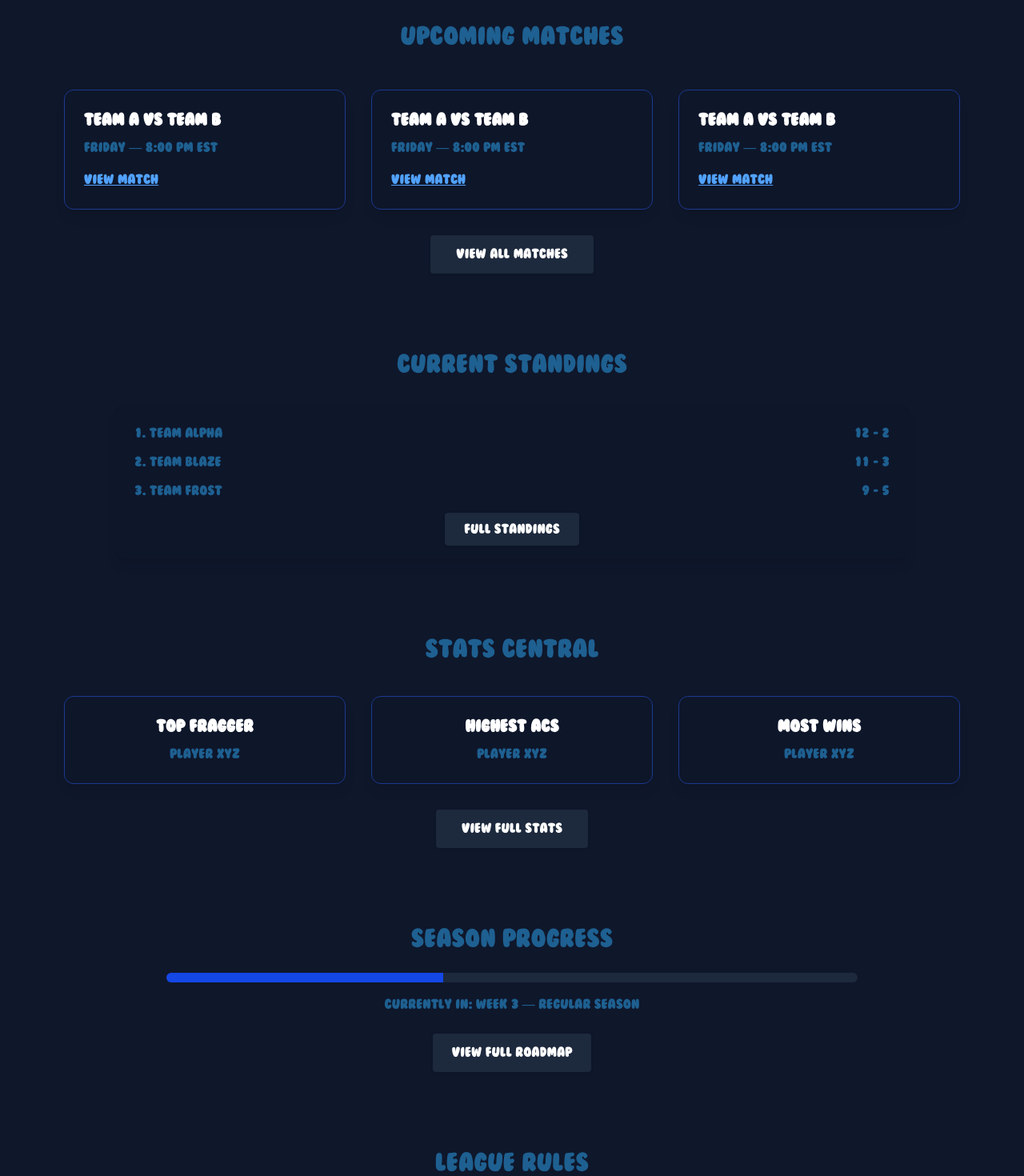
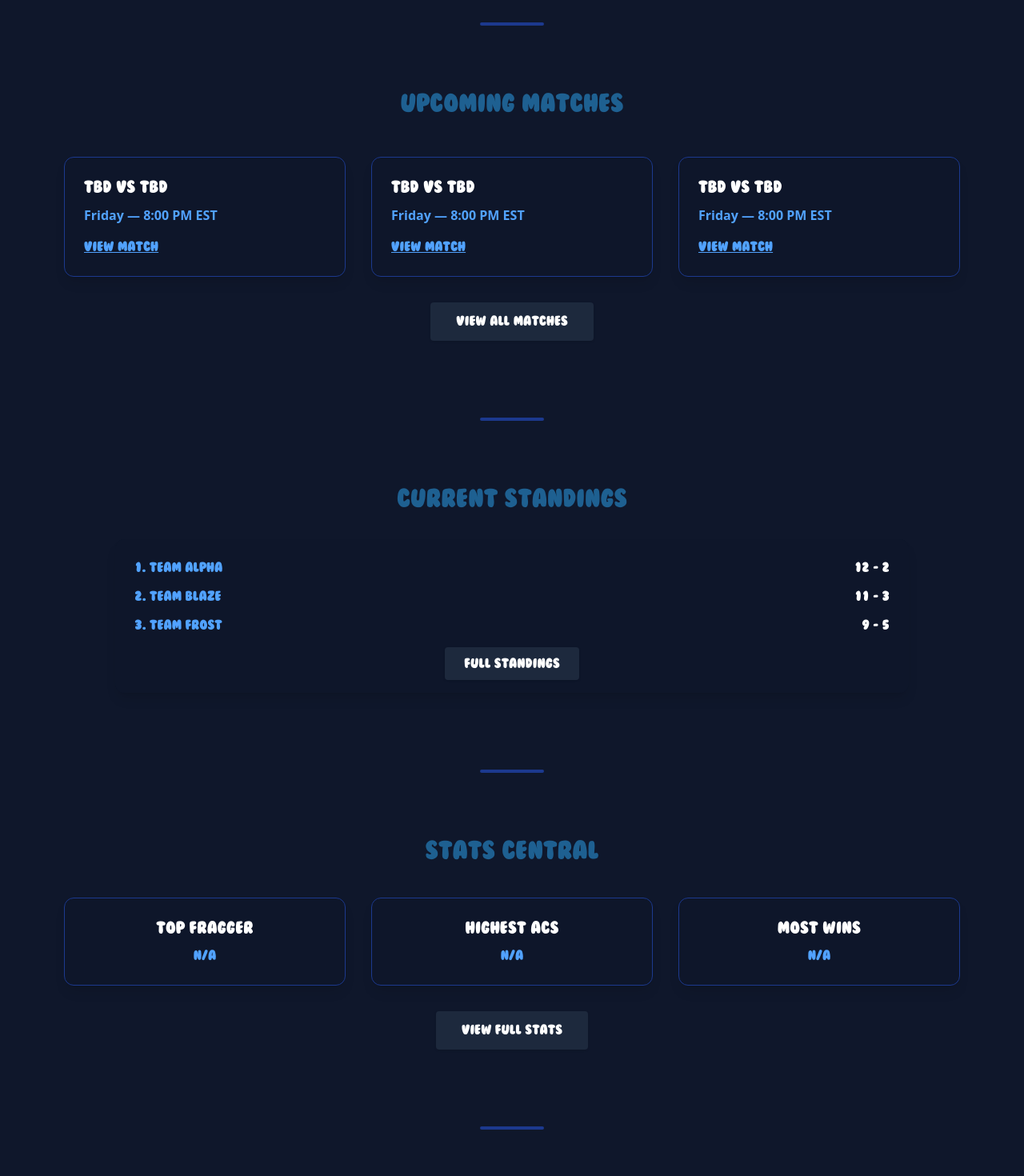
Before and after one commit to Hugo-Lapointe/PYF_Tournament_Version1, a React (Vite) app in the folder pyf-tournament/: page / in a window 1280 px wide. Shown: the part 920-2390 px from the top of the page at 80% size. Built offline with nearby package versions, Linux system fonts and the light colour scheme; no server answers.

Commit message:
About Done

```diff
--- a/pyf-tournament/src/pages/Landing.jsx
+++ b/pyf-tournament/src/pages/Landing.jsx
@@ -34,7 +34,7 @@ export default function Landing() {
           {/* =============================== */}
           <div className="flex flex-col items-center text-center max-w-4xl w-full mb-24">
             <motion.h1
-              className="text-4xl md:text-6xl font-extrabold mb-6 drop-shadow-lg text-[#1E6091]"
+              className="text-4xl md:text-6xl mb-6 drop-shadow-lg text-[#1E6091]"
               initial={{ opacity: 0, scale: 0.9 }}
               animate={{ opacity: 1, scale: 1 }}
               transition={{ delay: 0.2, duration: 0.4 }}
@@ -48,7 +48,7 @@ export default function Landing() {
               animate={{ opacity: 1 }}
               transition={{ delay: 0.4, duration: 0.4 }}
             >
-              A competitive space for collegiate and community teams to clash, compete, and dominate.
+              A friendly competitive space for collegiate, community teams and solo players to clash, compete, and dominate.
             </motion.p>
 
             <Link
@@ -79,6 +79,8 @@ export default function Landing() {
             </Link>
           </div>
 
+          <div className="w-20 h-1 bg-blue-900 rounded-full mb-20" />
+
           {/* =============================== */}
           {/*       UPCOMING MATCHES PREVIEW  */}
           {/* =============================== */}
@@ -92,8 +94,8 @@ export default function Landing() {
                   key={i}
                   className="bg-slate-900/70 backdrop-blur-md border border-blue-900 p-6 rounded-xl shadow-lg"
                 >
-                  <h3 className="font-bold text-xl text-white mb-2">Team A vs Team B</h3>
-                  <p className="text-[#1E6091]">Friday — 8:00 PM EST</p>
+                  <h3 className="text-xl text-white mb-2">TBD vs TBD</h3>
+                  <p className="text-blue-400 font-semibold font-sans font-light">Friday — 8:00 PM EST</p>
                   <Link
                     to="/matches"
                     className="inline-block mt-4 text-blue-400 hover:text-blue-300 underline"
@@ -114,6 +116,8 @@ export default function Landing() {
             </div>
           </section>
 
+          <div className="w-20 h-1 bg-blue-900 rounded-full mb-20" />
+
           {/* =============================== */}
           {/*        STANDINGS PREVIEW        */}
           {/* =============================== */}
@@ -122,17 +126,17 @@ export default function Landing() {
 
             <div className="bg-slate-900/70 backdrop-blur-md p-6 rounded-xl shadow-lg">
               <ul className="space-y-3">
-                <li className="flex justify-between text-[#1E6091]">
-                  <span>1. Team Alpha</span>
-                  <span>12 - 2</span>
+                <li className="flex justify-between text-blue-400 hover:text-blue-300">
+                  <span className="text-blue-400 hover:text-blue-300">1. Team Alpha</span>
+                  <span className="text-white">12 - 2</span>
                 </li>
-                <li className="flex justify-between text-[#1E6091]">
-                  <span>2. Team Blaze</span>
-                  <span>11 - 3</span>
+                <li className="flex justify-between">
+                  <span className="text-blue-400 hover:text-blue-300">2. Team Blaze</span>
+                  <span className="text-white">11 - 3</span>
                 </li>
-                <li className="flex justify-between text-[#1E6091]">
-                  <span>3. Team Frost</span>
-                  <span>9 - 5</span>
+                <li className="flex justify-between text-blue-400 hover:text-blue-300">
+                  <span className="text-blue-400 hover:text-blue-300">3. Team Frost</span>
+                  <span className="text-white">9 - 5</span>
                 </li>
               </ul>
 
@@ -147,6 +151,8 @@ export default function Landing() {
             </div>
           </section>
 
+          <div className="w-20 h-1 bg-blue-900 rounded-full mb-20" />
+
           {/* =============================== */}
           {/*       STATS CENTRAL PREVIEW     */}
           {/* =============================== */}
@@ -159,8 +165,8 @@ export default function Landing() {
                   key={index}
                   className="bg-slate-900/70 backdrop-blur-md border border-blue-900 p-6 rounded-xl shadow-lg text-center"
                 >
-                  <h3 className="text-white font-bold text-xl mb-2">{title}</h3>
-                  <p className="text-[#1E6091]">Player XYZ</p>
+                  <h3 className="text-white text-xl mb-2">{title}</h3>
+                  <p  className="text-blue-400 hover:text-blue-300">N/A</p>
                 </div>
               ))}
             </div>
@@ -175,6 +181,8 @@ export default function Landing() {
             </div>
           </section>
 
+          <div className="w-20 h-1 bg-blue-900 rounded-full mb-20" />
+
           {/* =============================== */}
           {/*         MINi ROADMAP            */}
           {/* =============================== */}
@@ -182,10 +190,10 @@ export default function Landing() {
             <h2 className="text-3xl text-[#1E6091] mb-6">Season Progress</h2>
 
             <div className="w-full h-3 bg-slate-800 rounded-full overflow-hidden">
-              <div className="h-full bg-blue-700" style={{ width: "40%" }}></div>
+              <div className="h-full bg-blue-400" style={{ width: "10%" }}></div>
             </div>
 
-            <p className="text-[#1E6091] mt-4">Currently in: Week 3 — Regular Season</p>
+            <p className="text-[#1E6091] mt-4">Currently in: PHASE 1 — TESTS</p>
 
             <Link
               to="/roadmap"
@@ -194,6 +202,8 @@ export default function Landing() {
               View Full Roadmap
             </Link>
           </section>
+
+          <div className="w-20 h-1 bg-blue-900 rounded-full mb-20" />
 
           {/* =============================== */}
           {/*          RULES TEASER           */}
@@ -212,6 +222,8 @@ export default function Landing() {
             </Link>
           </section>
 
+          <div className="w-20 h-1 bg-blue-900 rounded-full mb-20" />
+
           {/* =============================== */}
           {/*      MEET THE TEAM PREVIEW      */}
           {/* =============================== */}
@@ -219,17 +231,17 @@ export default function Landing() {
             <h2 className="text-3xl text-center text-[#1E6091] mb-12">Meet The Admins</h2>
 
             <div className="grid grid-cols-1 md:grid-cols-3 gap-8">
-              {["Hugo", "Admin 2", "Admin 3"].map((name, i) => (
+              {["TWYL", "RAPID", "MISO"].map((name, i) => (
                 <div
                   key={i}
                   className="bg-slate-900/70 backdrop-blur-md p-6 rounded-xl shadow-lg text-center"
                 >
                   <img
                     src="/images/default_pfp.png"
-                    alt="staff"
+                    alt=""
                     className="w-32 h-32 object-cover rounded-full mx-auto mb-4 border border-blue-800"
                   />
-                  <h3 className="text-white font-bold text-xl">{name}</h3>
+                  <h3 className="text-white text-xl">{name}</h3>
                 </div>
               ))}
             </div>
@@ -244,6 +256,8 @@ export default function Landing() {
             </div>
           </section>
 
+          <div className="w-20 h-1 bg-blue-900 rounded-full mb-20" />
+
           {/* =============================== */}
           {/*     CONTACT / DISCORD SECTION   */}
           {/* =============================== */}
@@ -254,7 +268,7 @@ export default function Landing() {
             <a
               href="https://discord.gg/"
               target="_blank"
-              className="inline-block bg-indigo-600 hover:bg-indigo-500 px-8 py-4 rounded text-white font-semibold shadow-md"
+              className="inline-block bg-indigo-600 hover:bg-indigo-500 px-8 py-4 rounded text-white shadow-md"
             >
               Join the Discord
             </a>
```
Also changed, not shown: pyf-tournament/src/pages/About.jsx (+29 -30 lines), pyf-tournament/public/images/about_story.png (added).
